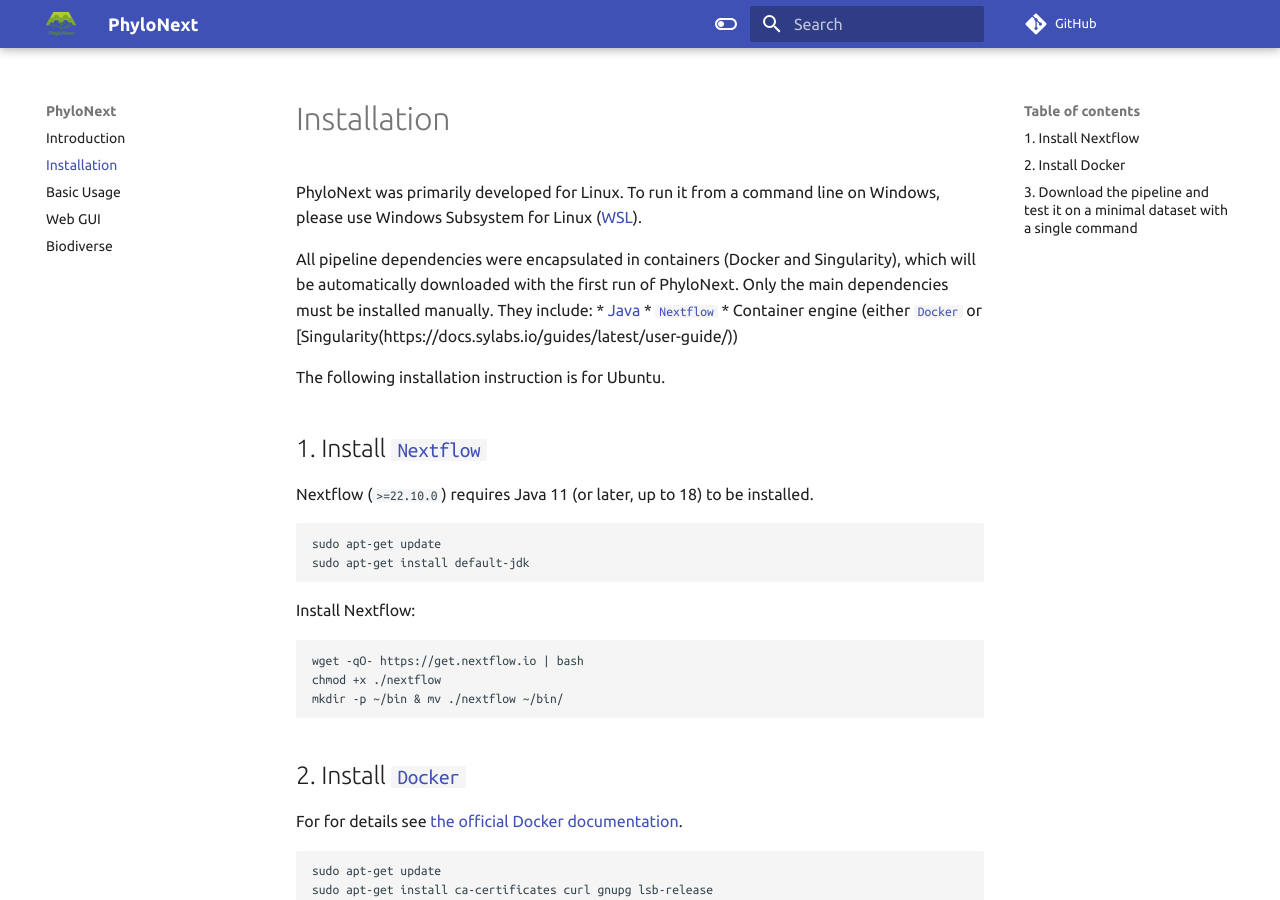
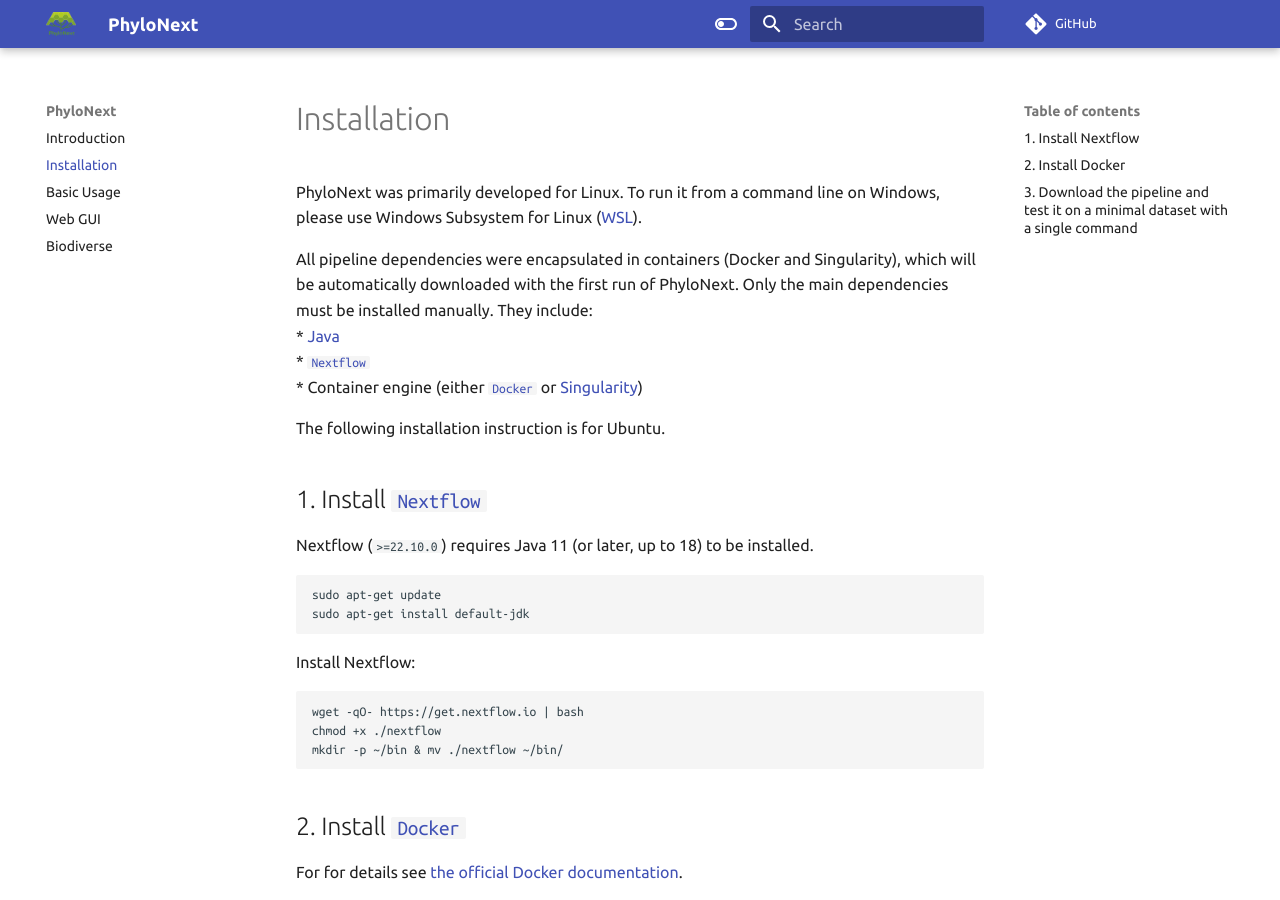
Before and after one commit to vmikk/phylonext_manual, an MkDocs documentation site: the page built from docs/installation.md, in a window 1280 px wide and 900 px high. Built offline with MkDocs 1.6.1 and Material for MkDocs 9.7.7, drawn with Linux system fonts in a browser that asks for light colours; comment, search, counter and statistics services are not loaded.

Commit message:
fix linebreaks

```diff
--- a/docs/installation.md
+++ b/docs/installation.md
@@ -11,7 +11,7 @@ PhyloNext was primarily developed for Linux. To run it from a command line on Wi
 All pipeline dependencies were encapsulated in containers (Docker and Singularity), which will be automatically downloaded with the first run of PhyloNext. Only the main dependencies must be installed manually. They include:
 * [Java](https://www.oracle.com/java/technologies/downloads/)
 * [`Nextflow`](https://www.nextflow.io/)
-* Container engine (either [`Docker`](https://docker.com/) or [Singularity(https://docs.sylabs.io/guides/latest/user-guide/))
+* Container engine (either [`Docker`](https://docker.com/) or [Singularity](https://docs.sylabs.io/guides/latest/user-guide/))
 
 The following installation instruction is for Ubuntu.
 
```
